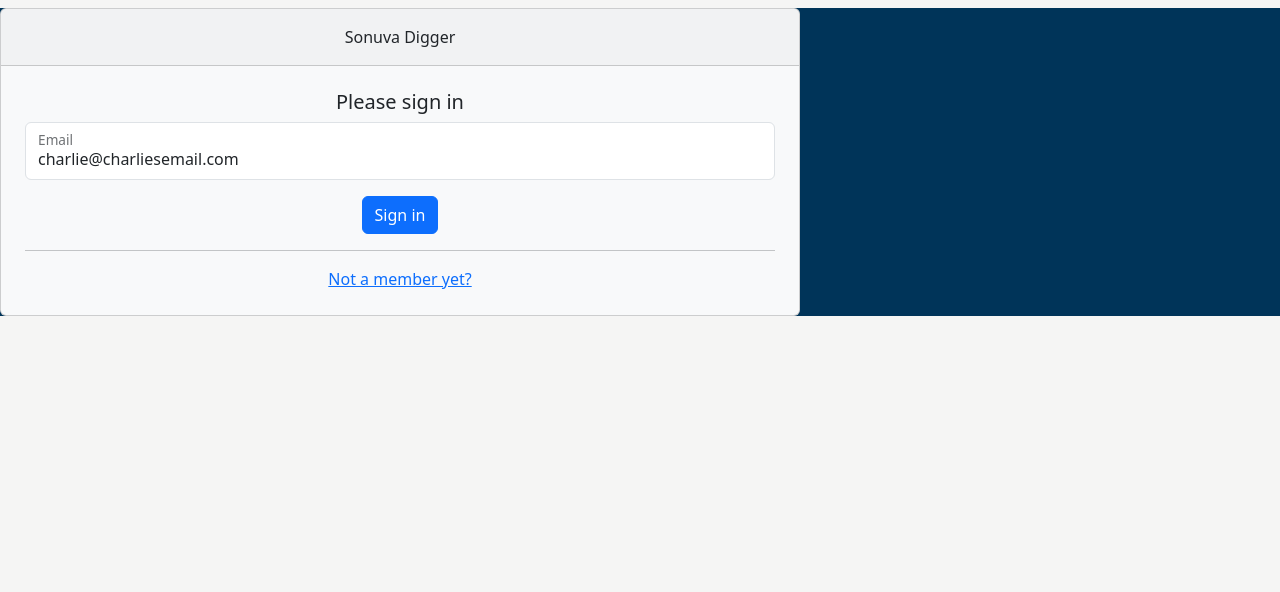
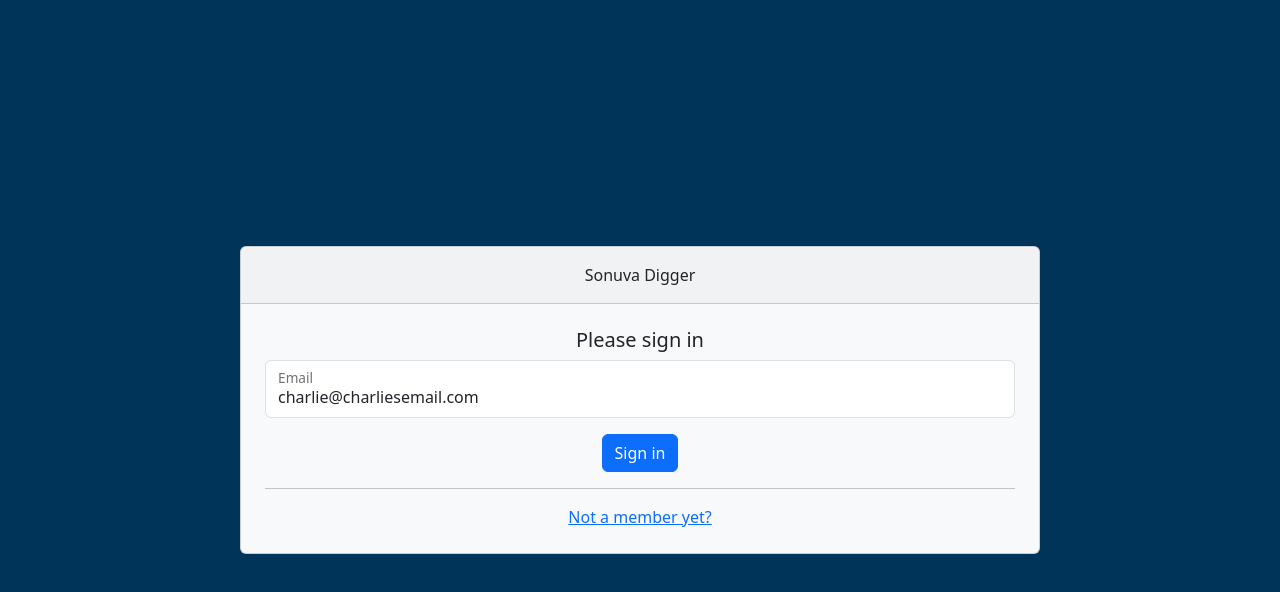
Before and after one commit to NewForce-Cohort-9/nutshell-react-sonuva-digger, a React (Vite) app: page /login in a window 1280 px wide. Shown: the top 592 px of the page. Built offline with nearby package versions, Linux system fonts and the light colour scheme.

Commit message:
fix conflicts

```diff
--- a/src/components/tasks/Tasks.css
+++ b/src/components/tasks/Tasks.css
@@ -7,7 +7,7 @@
   position: relative;
   padding: 0 16px 100px;
   /* max-width: 672px; */
-  max-width: 400px;
+  /* max-width: 400px; */
   margin: 0 auto;
   background: #f5f5f4;
 }
--- a/src/index.css
+++ b/src/index.css
@@ -3,9 +3,9 @@
   line-height: 1.5;
   font-weight: 400;
 
-  /* color-scheme: light dark;
-  color: rgba(255, 255, 255, 0.87); */
-  background-color: #f5f5f4;
+  color-scheme: light dark;
+  color: rgba(255, 255, 255, 0.87);
+  background-color: #242424;
 
   font-synthesis: none;
   text-rendering: optimizeLegibility;
@@ -28,4 +28,46 @@
 
 body {
   margin: 0;
+  display: flex;
+  align-items: center;
+  justify-content: center;
+  min-width: 320px;
+  min-height: 100vh;
 }
+
+h1 {
+  font-size: 3.2em;
+  line-height: 1.1;
+}
+
+button {
+  border-radius: 8px;
+  border: 1px solid transparent;
+  padding: 0.6em 1.2em;
+  font-size: 1em;
+  font-weight: 500;
+  font-family: inherit;
+  background-color: #1a1a1a;
+  cursor: pointer;
+  transition: border-color 0.25s;
+}
+button:hover {
+  border-color: #646cff;
+}
+button:focus,
+button:focus-visible {
+  outline: 4px auto -webkit-focus-ring-color;
+}
+
+@media (prefers-color-scheme: light) {
+  :root {
+    color: #213547;
+    background-color: #ffffff;
+  }
+  a:hover {
+    color: #747bff;
+  }
+  button {
+    background-color: #f9f9f9;
+  }
+}
```
